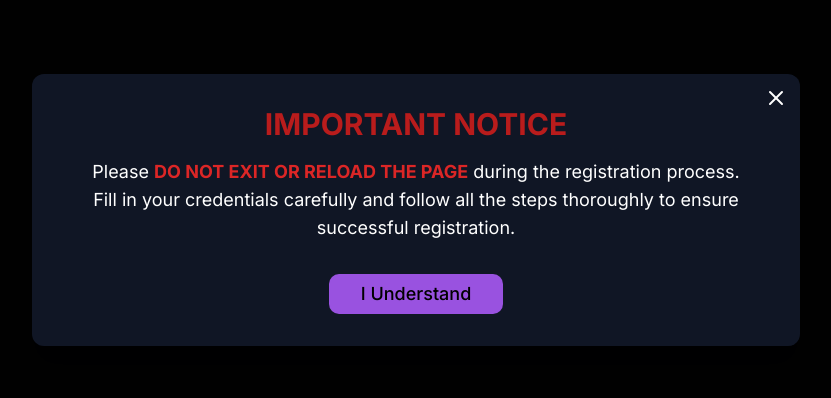
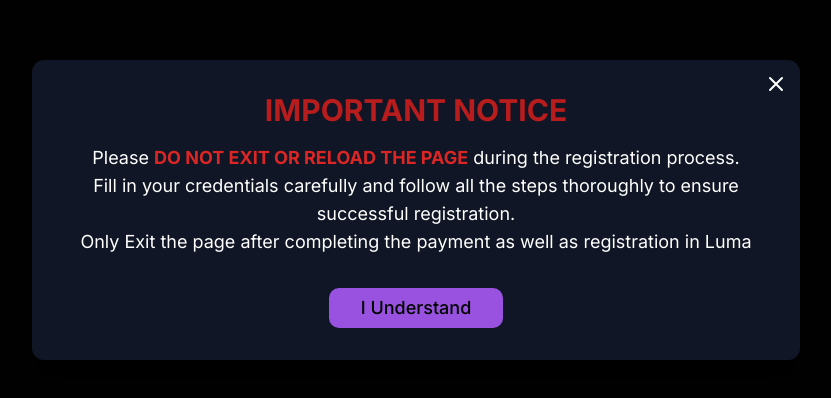
Before and after one commit to astramec/astra-frontend, a React (Vite) app: page / in a window 1280 px wide. Shown: the part 190-588 px from the top of the page, without its empty margins (224-1055 px from the left). Built offline with nearby package versions, Linux system fonts and the light colour scheme; the HTML template or start-up script is replaced by a standard one.

Commit message:
fix: disclaimer message

```diff
--- a/src/pages/Home.tsx
+++ b/src/pages/Home.tsx
@@ -36,7 +36,10 @@ const Home = () => {
             Please <b className="text-red-600 font-bold">DO NOT EXIT OR RELOAD THE PAGE</b> during the registration process.
             <br />
             Fill in your credentials carefully and follow all the steps thoroughly to ensure successful registration.
+            <br />
+            Only Exit the page after completing the payment as well as registration in Luma
           </p>
+
 
           <Button
             onClick={handleCloseAlert}
```
